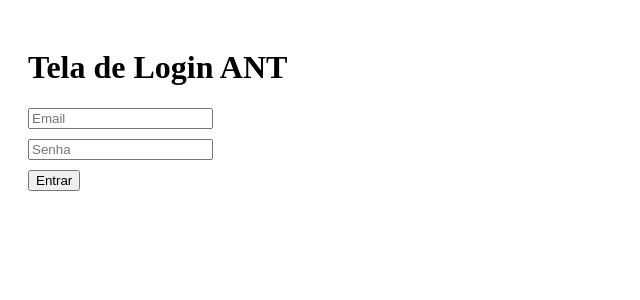
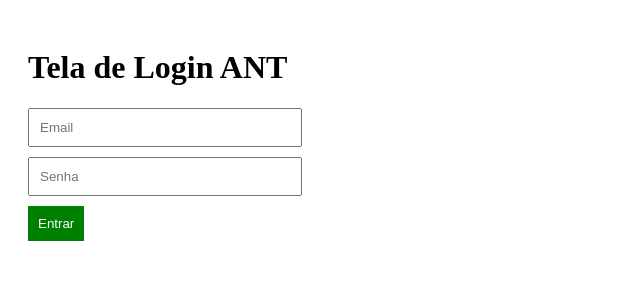
Before and after one commit to Mateu958/antdigital, a Next.js app: page / in a window 1280 px wide. Shown: the top 300 px of the page, without its empty margins (0-640 px from the left). Built offline with nearby package versions, Linux system fonts and the light colour scheme.

Commit message:
Update index.js

```diff
--- a/pages/index.js
+++ b/pages/index.js
@@ -1,21 +1,63 @@
+import { useState } from "react"
+
 export default function Home() {
+
+  const [email, setEmail] = useState("")
+  const [senha, setSenha] = useState("")
+
+  function entrar() {
+
+    if(email === "admin@gmail.com" && senha === "123456") {
+      alert("Login realizado com sucesso")
+    } else {
+      alert("Email ou senha incorretos")
+    }
+
+  }
+
   return (
     <div style={{ padding: 20 }}>
+
       <h1>Tela de Login ANT</h1>
 
       <input
         type="email"
         placeholder="Email"
-        style={{ display: "block", marginBottom: 10 }}
+        value={email}
+        onChange={(e) => setEmail(e.target.value)}
+        style={{
+          display: "block",
+          marginBottom: 10,
+          padding: 10,
+          width: 250
+        }}
       />
 
       <input
         type="password"
         placeholder="Senha"
-        style={{ display: "block", marginBottom: 10 }}
+        value={senha}
+        onChange={(e) => setSenha(e.target.value)}
+        style={{
+          display: "block",
+          marginBottom: 10,
+          padding: 10,
+          width: 250
+        }}
       />
 
-      <button>Entrar</button>
+      <button
+        onClick={entrar}
+        style={{
+          padding: 10,
+          background: "green",
+          color: "white",
+          border: "none"
+        }}
+      >
+        Entrar
+      </button>
+
     </div>
   )
 }
```
